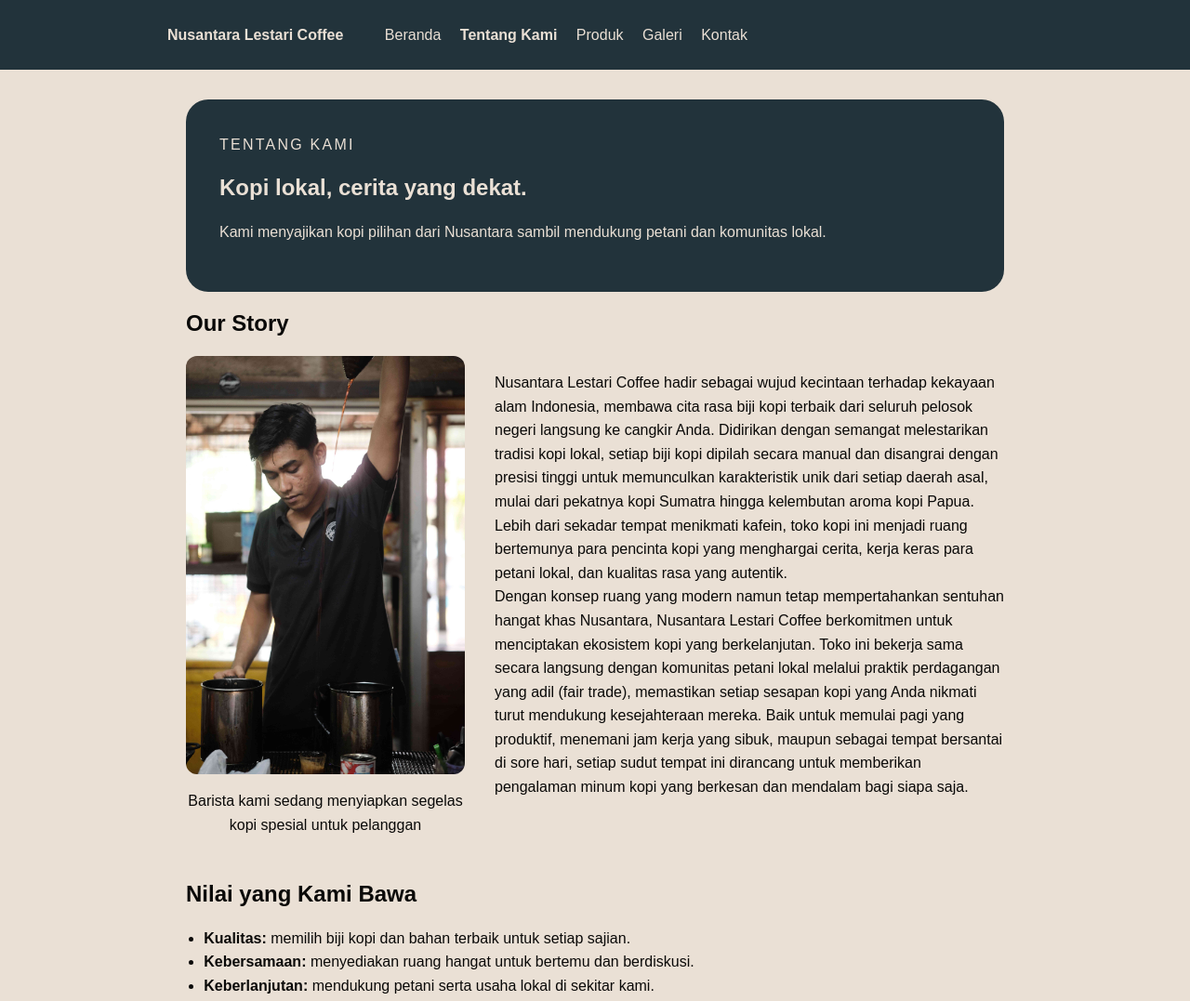
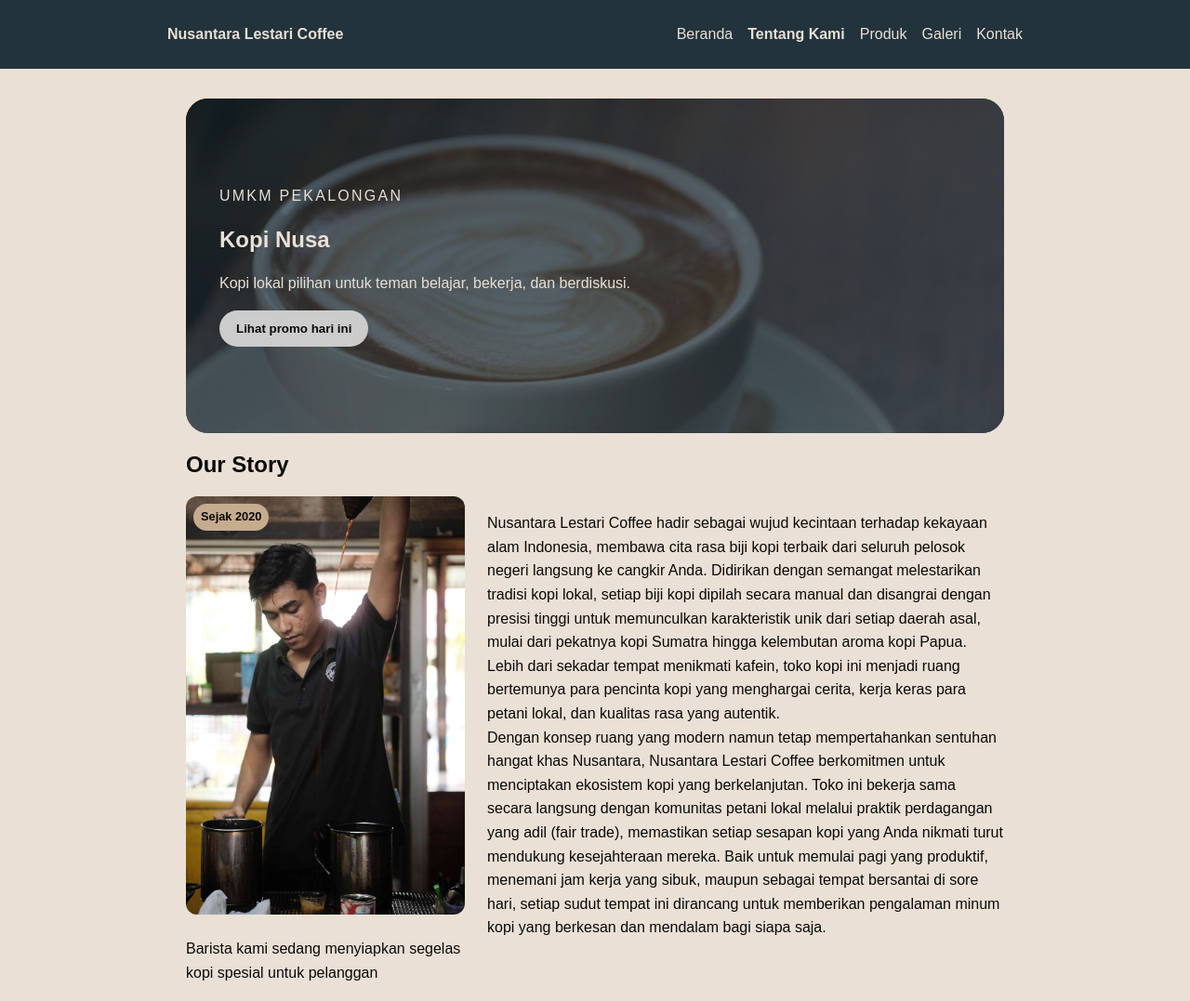
Before and after one commit to Faizzal06/website-umkm, a plain HTML site: page tentang.html in a window 1280 px wide. Shown: the top 1077 px of the page at 93% size. Drawn offline with Linux system fonts and the light colour scheme.

Commit message:
feat(p06): bangun layout flexbox dan grid

```diff
--- a/css/style.css
+++ b/css/style.css
@@ -45,10 +45,17 @@
 }
 
 .nav {
+  display: flex;
+  flex-wrap: wrap;
+  align-items: center;
+  justify-content: space-between;
+  gap: var(--space-3);
   max-width: 920px;
   margin: 0 auto;
-  white-space: nowrap;
 }
+
+.nav ul { display: flex; flex-wrap: wrap; align-items: center; gap: var(--space-3); margin: 0; padding: 0; list-style: none; }
+.nav li { margin-right: 0; }
 
 .brand {
   display: inline-block;
@@ -57,19 +64,6 @@
   font-weight: 800;
   text-decoration: none;
   vertical-align: middle;
-}
-
-.nav ul {
-  display: inline-block;
-  margin: 0;
-  padding: 0;
-  list-style: none;
-  vertical-align: middle;
-}
-
-.nav li {
-  display: inline-block;
-  margin-right: 16px;
 }
 
 .nav li:last-child {
@@ -129,10 +123,38 @@ body {
 }
 
 .hero {
+  position: relative;
+  display: flex;
+  align-items: center;
+  min-height: 360px;
   padding: var(--space-6);
   color: var(--color-on-primary);
   background: var(--color-primary);
   border-radius: var(--radius-xl);
+  isolation: isolate;
+  overflow: hidden;
+}
+
+.hero::before {
+  position: absolute;
+  z-index: 1;
+  inset: 0;
+  background: rgb(23 38 45 / 65%);
+  content: "";
+}
+
+.hero-content {
+  position: relative;
+  z-index: 2;
+}
+
+.hero-image {
+  position: absolute;
+  z-index: 0;
+  inset: 0;
+  width: 100%;
+  height: 100%;
+  object-fit: cover;
 }
 
 .eyebrow {
@@ -141,9 +163,7 @@ body {
   text-transform: uppercase;
 }
 
-.products {
-  padding-left: 1.2rem;
-}
+.products { display: flex; flex-direction: column; gap: var(--space-2); }
 
 button {
   padding: 12px 18px;
@@ -196,6 +216,7 @@ button:hover {
 }
 
 .contacts {
+  display: flex; flex-direction: column; gap: var(--space-1);
   background-color: var(--color-surface);
   border: 2px solid var(--color-muted);
   border-radius: var(--radius-xl);
@@ -210,9 +231,11 @@ button:hover {
   text-align: center;
 }
 
-.gallery-list {
-  width: 100%;
-  text-align: center;
+.product-grid,
+.gallery-grid {
+  display: grid;
+  grid-template-columns: repeat(3, minmax(0, 1fr));
+  gap: var(--space-3);
 }
 
 .media-card {
@@ -269,16 +292,25 @@ td {
 }
 
 .story-container {
+  display: grid;
+  grid-template-columns: minmax(0, 300px) minmax(0, 1fr);
+  gap: var(--space-4);
+  align-items: start;
   max-width: 920px;
   margin: 0 auto;
-  overflow: auto;
 }
 
 .profile-card {
-  float: left;
-  width: 300px;
-  margin: 0 2rem 1rem 0;
-  text-align: center;
+  display: flex;
+  flex-direction: column;
+  position: relative;
+  gap: var(--space-2);
+  min-width: 0;
+  margin: 0;
+}
+
+.story-content {
+  min-width: 0;
 }
 
 .profile-image {
@@ -287,9 +319,17 @@ td {
   display: block;
 }
 
-.story-content {
-  margin-left: 332px;
-  max-width: 600px;
+.badge {
+  position: absolute;
+  top: var(--space-2);
+  left: var(--space-2);
+  margin: 0;
+  padding: var(--space-1) var(--space-2);
+  background: var(--color-accent);
+  color: var(--color-text);
+  border-radius: var(--radius-pill);
+  font-size: 0.8rem;
+  font-weight: 700;
 }
 
 #form-kontak {
--- a/tentang.html
+++ b/tentang.html
@@ -25,13 +25,14 @@
   </header>
 
   <main class="page">
-    <section class="hero" aria-labelledby="about-title">
-      <p class="eyebrow">Tentang Kami</p>
-      <h1 id="about-title">Kopi lokal, cerita yang dekat.</h1>
-      <p>
-        Kami menyajikan kopi pilihan dari Nusantara sambil mendukung petani
-        dan komunitas lokal.
-      </p>
+    <section class="hero" aria-labelledby="hero-title">
+      <div class="hero-content">
+        <p class="eyebrow">UMKM Pekalongan</p>
+        <h1 id="hero-title">Kopi Nusa</h1>
+        <p>Kopi lokal pilihan untuk teman belajar, bekerja, dan berdiskusi.</p>
+        <button id="promoButton" type="button">Lihat promo hari ini</button>
+      </div>
+      <img class="hero-image" src="assets/images/product-1.jpg" alt="" aria-hidden="true" />
     </section>
 
     <section aria-labelledby="story-title">
@@ -42,6 +43,7 @@
           <figcaption>
             Barista kami sedang menyiapkan segelas kopi spesial untuk pelanggan
           </figcaption>
+          <p class="badge">Sejak 2020</p>
         </figure>
         <div class="story-content">
           <p>
```
Also changed, not shown: galeri.html (+1 -2 lines), index.html (+8 -3 lines), produk.html (+39 -0 lines).
